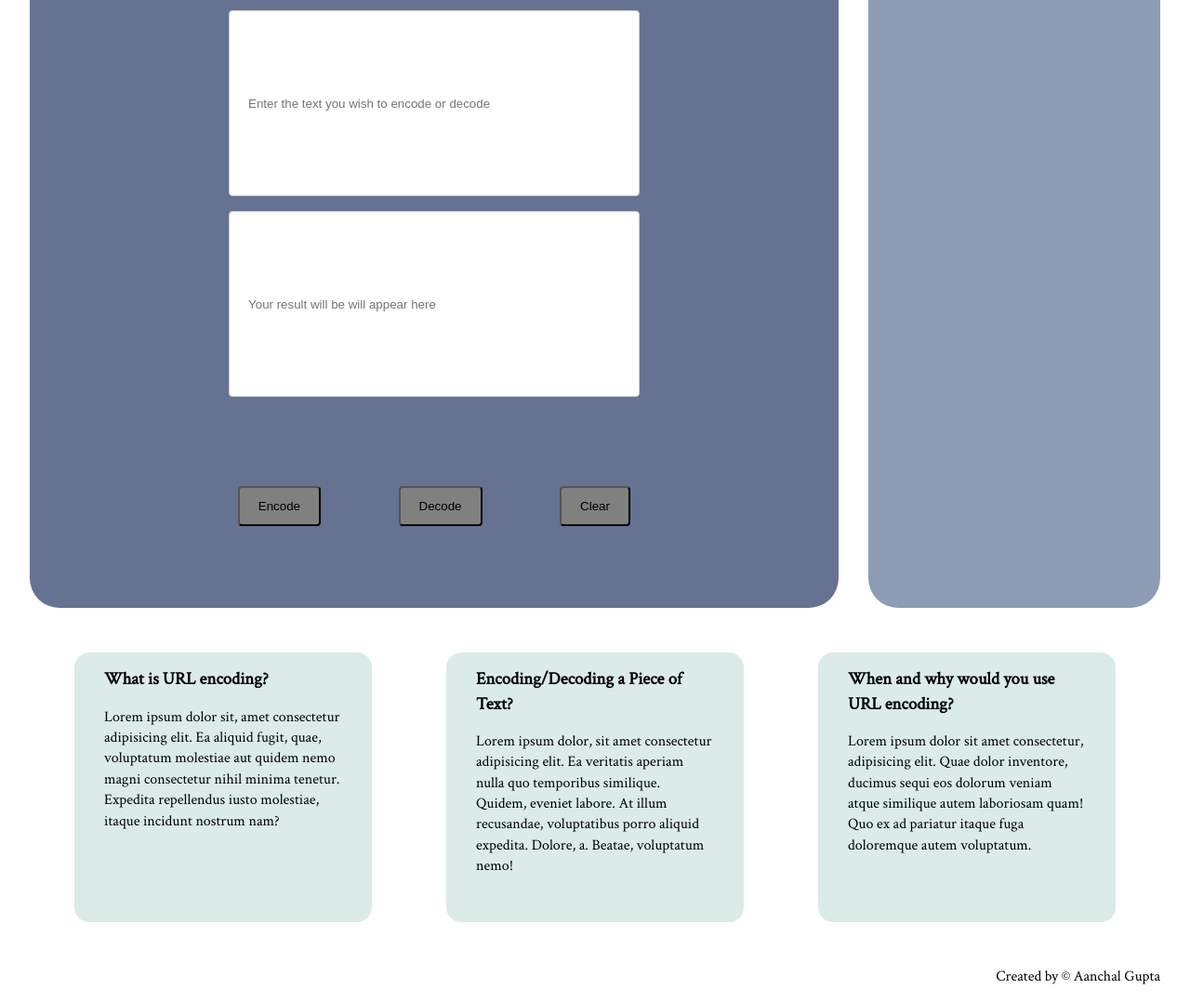
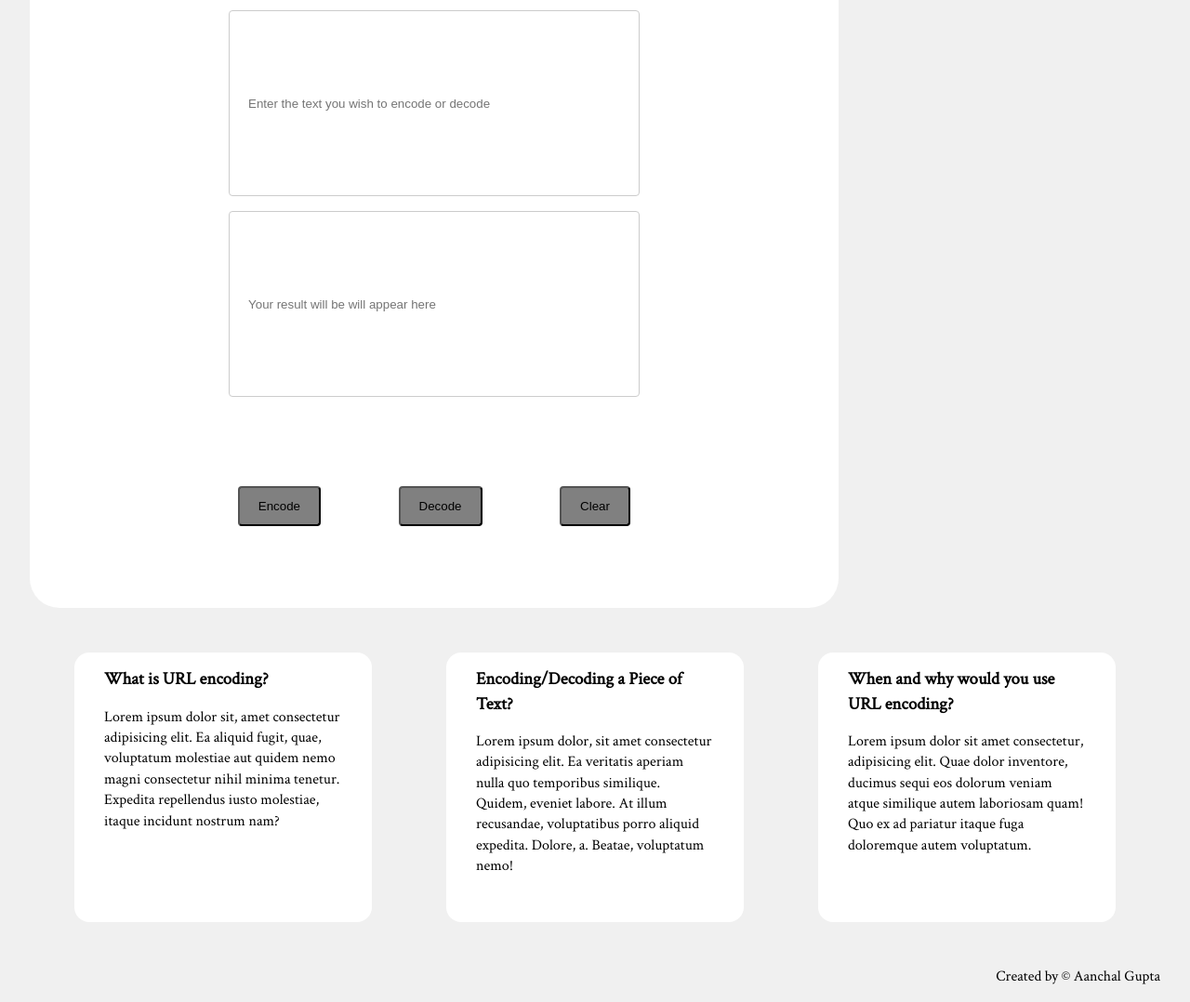
Before and after one commit to aangupta/EncoderDecoder, a website: page index.html in a window 1280 px wide. Shown: the part 263-1341 px from the top of the page at 93% size. Drawn offline with Linux system fonts and the light colour scheme.

Commit message:
changed the color-combination

```diff
--- a/style.css
+++ b/style.css
@@ -16,6 +16,7 @@ body {
   font-family: 'Crimson Text', serif;
   line-height: 1.4;
   margin: 0 2rem;
+  background: #f0f0f0;
 }
 
 header {
@@ -51,7 +52,7 @@ header a {
 }
 
 li a:hover {
-  background-color: #e0876a;
+  background-color: #585858;
   color: white;
 }
 
@@ -103,14 +104,13 @@ footer {
   justify-content: center;
   padding: 3rem;
   grid-gap: 3rem;
-  background-color: #667292;
+  background-color: white;
   border-radius: 2rem;
 }
 
 .top-box-a {
   grid-area: top-box-a;
   padding: 3rem;
-  background-color: #8d9db6;
   border-radius: 2rem;
 }
 
@@ -124,7 +124,7 @@ footer {
 
 .box {
   margin: 1rem 1rem;
-  background-color: #daebe8;
+  background-color: white;
   border-radius: 1rem;
 }
 
```
